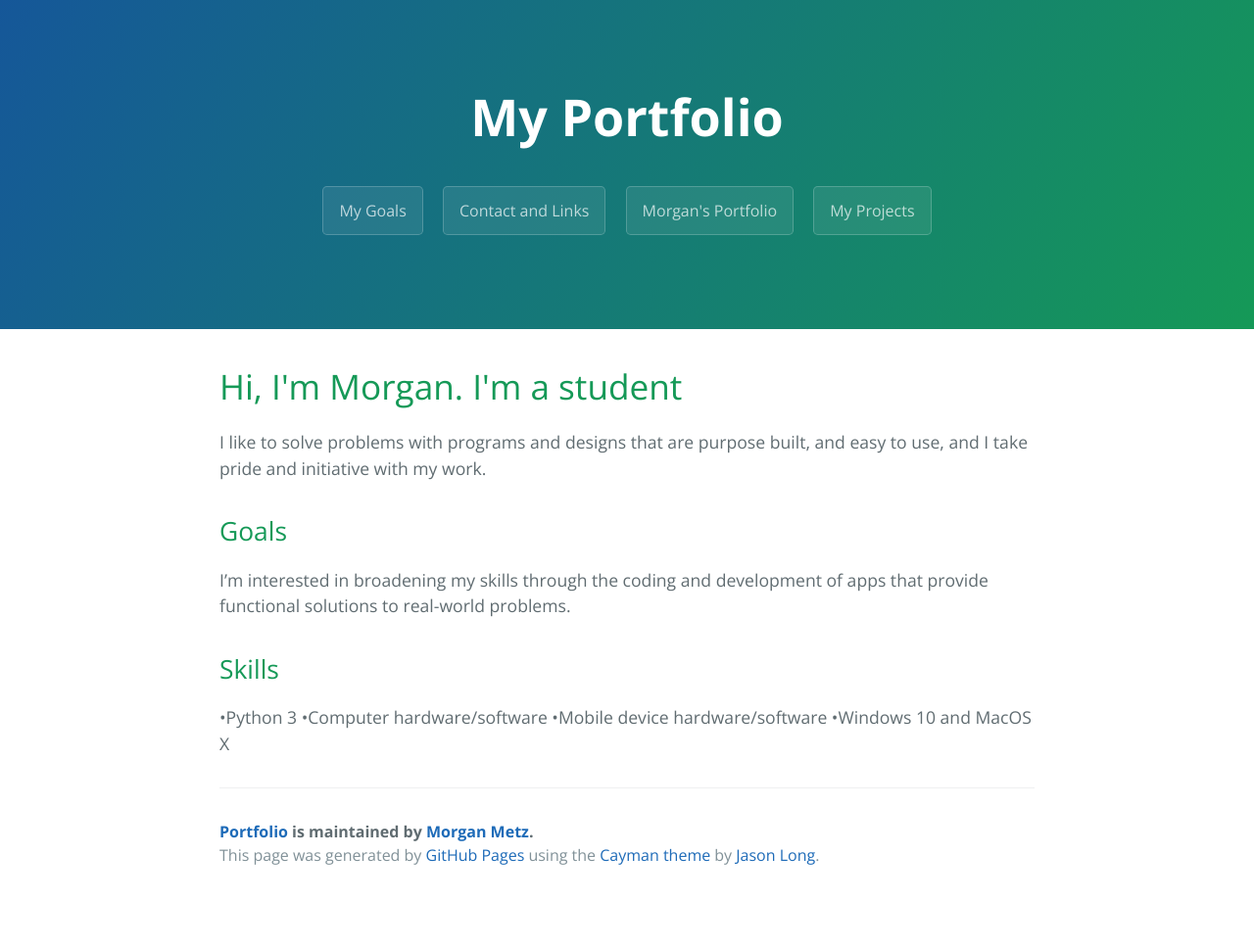
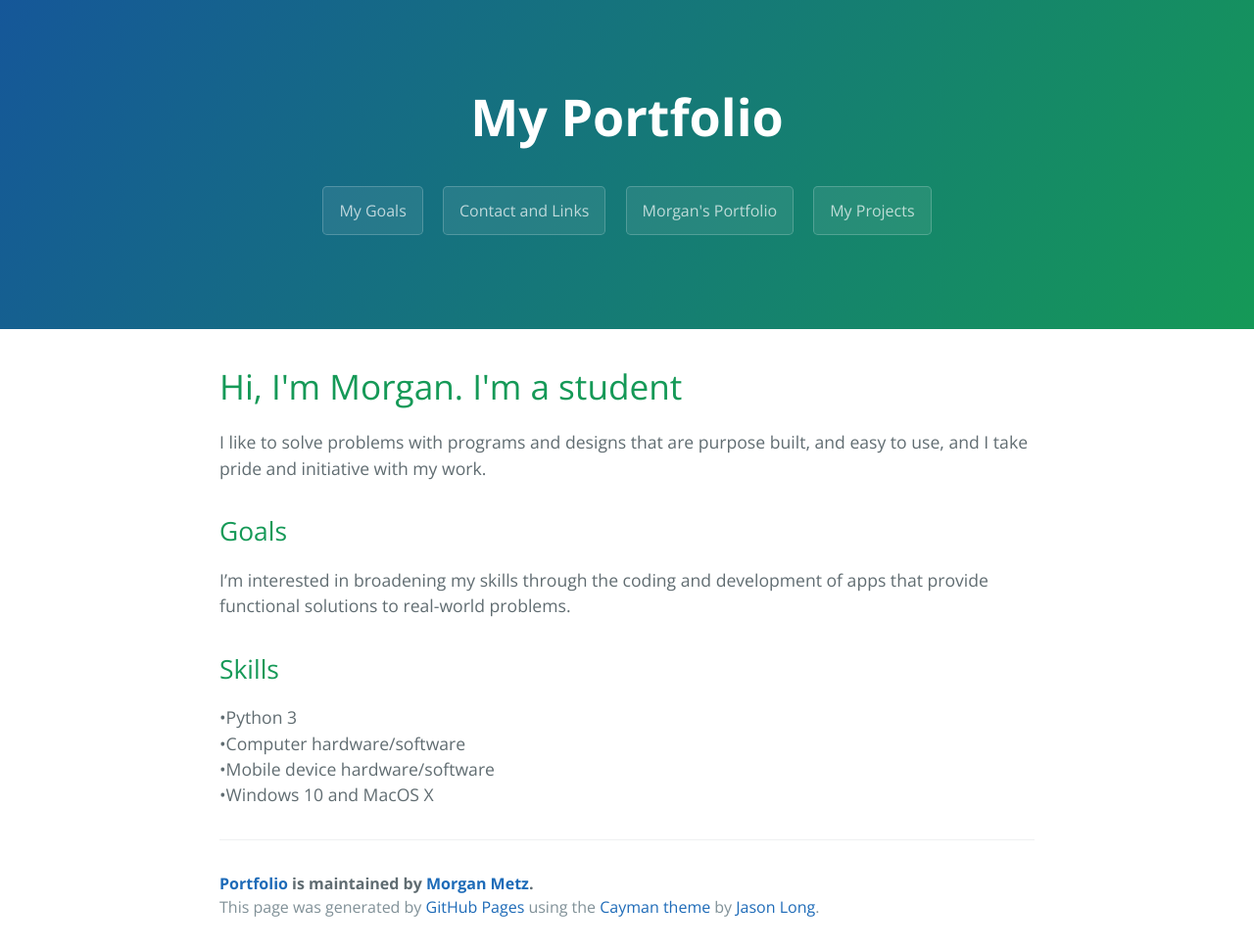
Before and after one commit to Morgandri1/portfolio, a Jekyll site: the page built from index.md, in a window 1280 px wide. Shown: the whole page at 98% size. Built offline with Jekyll 4.4.1, drawn with Linux system fonts in a browser that asks for light colours; before the commit the page ends 917 px from its top, so only the background shows below that.

```diff
--- a/index.md
+++ b/index.md
@@ -10,7 +10,7 @@ filename: index
 I’m interested in broadening my skills through the coding and development of apps that provide functional solutions to real-world problems.
 <h2>Skills</h2>
 •Python 3
-•Computer hardware/software
-•Mobile device hardware/software
-•Windows 10 and MacOS X
+<br>•Computer hardware/software
+<br>•Mobile device hardware/software
+<br>•Windows 10 and MacOS X
 <p>
```
